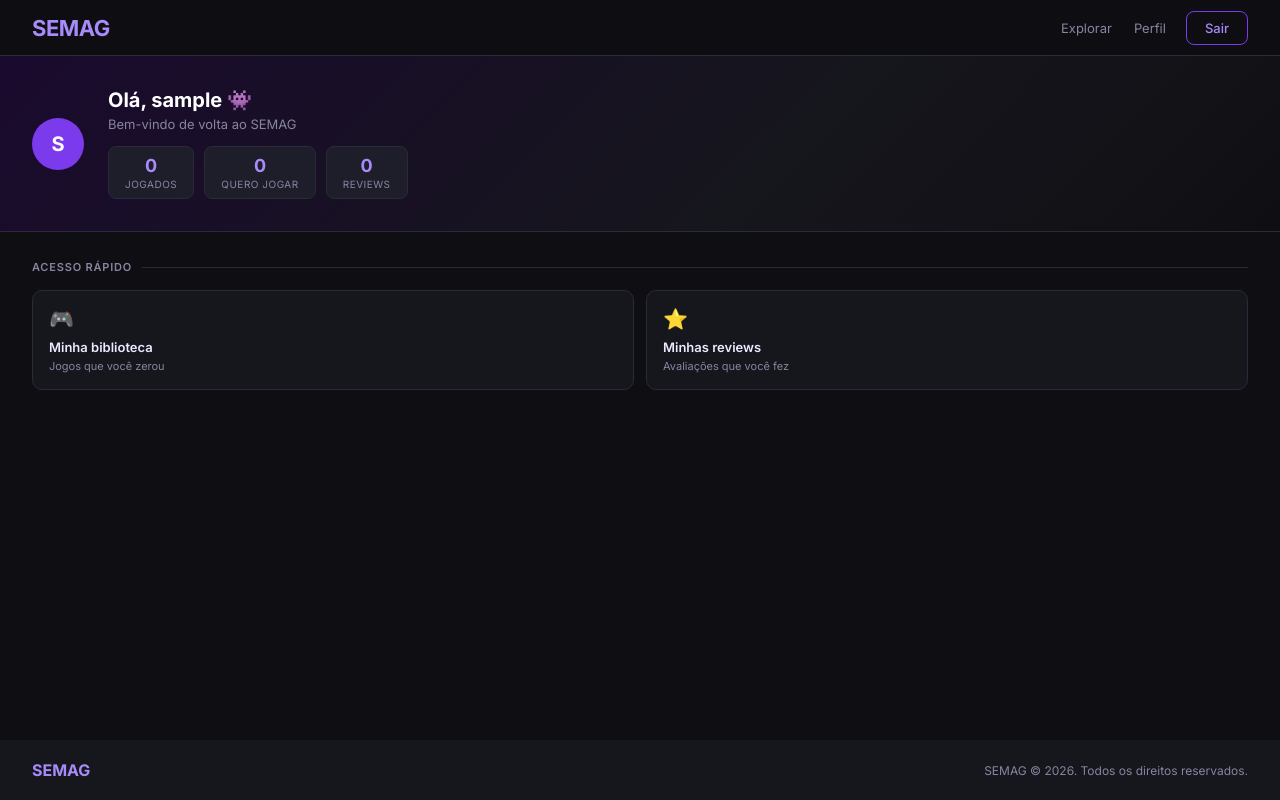
After one commit to johnlcsz/Projeto-P1-Engenharia-de-Software, a Flask app: page /perfil in a window 1280 px wide. The commit adds this page. Run offline with Flask 3, Linux system fonts and the light colour scheme; the visitor is signed in with stand-in values (Sample User, id 1).

Commit message:
feat:adiciona rota da pagina de perfil e carregamento de dados do usuario

```diff
--- a/app/templates/base.html
+++ b/app/templates/base.html
@@ -28,7 +28,7 @@
             </div>
 
             {% if session.get('usuario_id') %}
-                <a href="#" class="nav-link">Perfil</a>
+                <a href="{{ url_for('usuario.perfil') }}" class="nav-link">Perfil</a>
                 <a href="/logout" class="btn-outline">Sair</a>
             {% else %}
                 <button class="btn-outline" id="btn-login">Entrar</button>
--- /dev/null
+++ b/app/templates/perfil.html
@@ -0,0 +1,49 @@
+{% extends "base.html" %}
+{% block title %}Início — SEMAG{% endblock %}
+
+{% block styles %}
+<link rel="stylesheet" href="{{ url_for('static', filename='css/principal.css') }}">
+{% endblock %}
+
+{% block content %}
+
+<section class="boas-vindas">
+  <div class="boas-vindas-avatar">{{ session['usuario_nome'][0]|upper }}</div>
+  <div class="boas-vindas-info">
+    <h1 class="boas-vindas-titulo">Olá, {{ session['usuario_nome'] }} 👾</h1>
+    <p class="boas-vindas-sub">Bem-vindo de volta ao SEMAG</p>
+    <div class="boas-vindas-stats">
+      <div class="stat-card">
+        <span class="stat-num">{{ stats.jogados }}</span>
+        <span class="stat-label">Jogados</span>
+      </div>
+      <div class="stat-card">
+        <span class="stat-num">{{ stats.quero_jogar }}</span>
+        <span class="stat-label">Quero jogar</span>
+      </div>
+      <div class="stat-card">
+        <span class="stat-num">{{ stats.reviews }}</span>
+        <span class="stat-label">Reviews</span>
+      </div>
+    </div>
+  </div>
+</section>
+
+<section class="acesso-rapido">
+  <h2 class="section-title">Acesso rápido</h2>
+  <div class="acao-grid">
+    <a href="{{ url_for('usuario.biblioteca') }}" class="acao-card">
+      <span class="acao-icone">🎮</span>
+      <span class="acao-titulo">Minha biblioteca</span>
+      <span class="acao-desc">Jogos que você zerou</span>
+    </a>
+
+    <a href="{{ url_for('usuario.reviews') }}" class="acao-card">
+      <span class="acao-icone">⭐</span>
+      <span class="acao-titulo">Minhas reviews</span>
+      <span class="acao-desc">Avaliações que você fez</span>
+    </a>
+  </div>
+</section>
+
+{% endblock %}
--- a/app/usuario/routes.py
+++ b/app/usuario/routes.py
@@ -199,3 +199,42 @@ def deletar(review_id):
     escrever_csv(ARQUIVO_REVIEWS, COLUNAS_REVIEWS, novas_reviews)
     flash('Avaliação excluída com sucesso!', 'geral')
     return redirect(url_for('usuario.detalhes', jogo_id=jogo_id))
+
+@usuario.route('/perfil')
+def perfil():
+
+    usuario_id = session.get('usuario_id')
+    if not usuario_id:
+        flash('Você precisa estar logado para acessar o perfil.', 'geral')
+        return redirect(url_for('main.index'))
+
+    todos_jogos = ler_csv(ARQUIVOS_JOGOS)
+    try:
+        todas_reviews = ler_csv(ARQUIVO_REVIEWS)
+    except FileNotFoundError:
+        todas_reviews = []
+
+    reviews_usuario = [r for r in todas_reviews if r['id_usuario'] == str(usuario_id)]
+
+    mapa_jogos = {jogo['id']: jogo for jogo in todos_jogos}
+
+    avaliacoes_completas = []
+    for review in reviews_usuario:
+        jogo_correspondente = mapa_jogos.get(review['id_jogo'])
+        if jogo_correspondente:
+            avaliacoes_completas.append({
+                'review_id': review['id'],
+                'nota': review['nota'],
+                'comentario': review['comentario'],
+                'jogo_id': jogo_correspondente['id'],
+                'titulo': jogo_correspondente['title'],
+                'capa_url': jogo_correspondente['cover_url']
+            })
+
+    stats = _get_stats(usuario_id)
+
+    return render_template(
+        'perfil.html',
+        stats=stats,
+        avaliacoes=avaliacoes_completas
+    )
--- a/data/usuarios.csv
+++ b/data/usuarios.csv
@@ -1 +1,2 @@
 id,nome,email,senha_hash
+1,abc,abc@gmail.com,scrypt:32768:8:1$uomQKRMTuyZ1Pqqu$13dcad08bc07de75a2a4f1b09bd498a13793af9a0ed2f842cca8ffa4e0cdecc8f6b2d7330624e77c7f49f3965536928f442f1b01af7574cc9a712ee35b6a14e2
```
